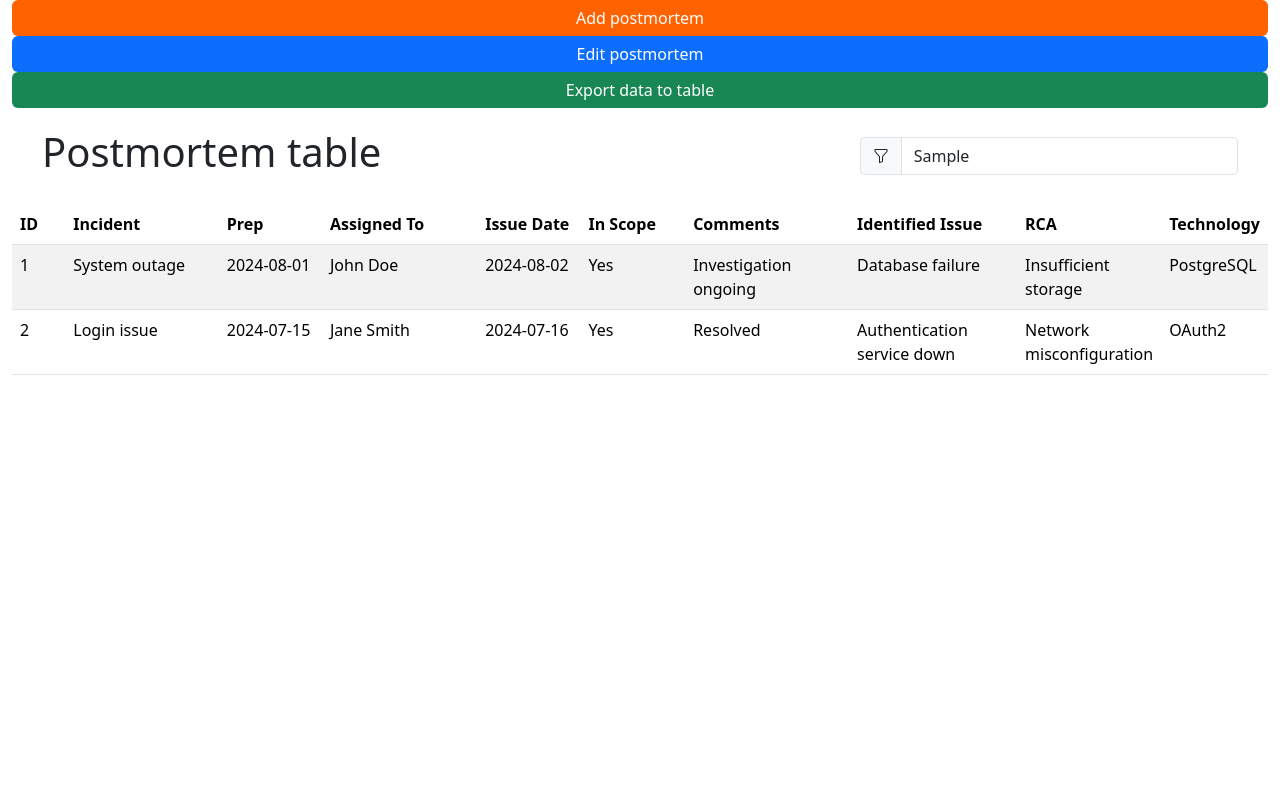
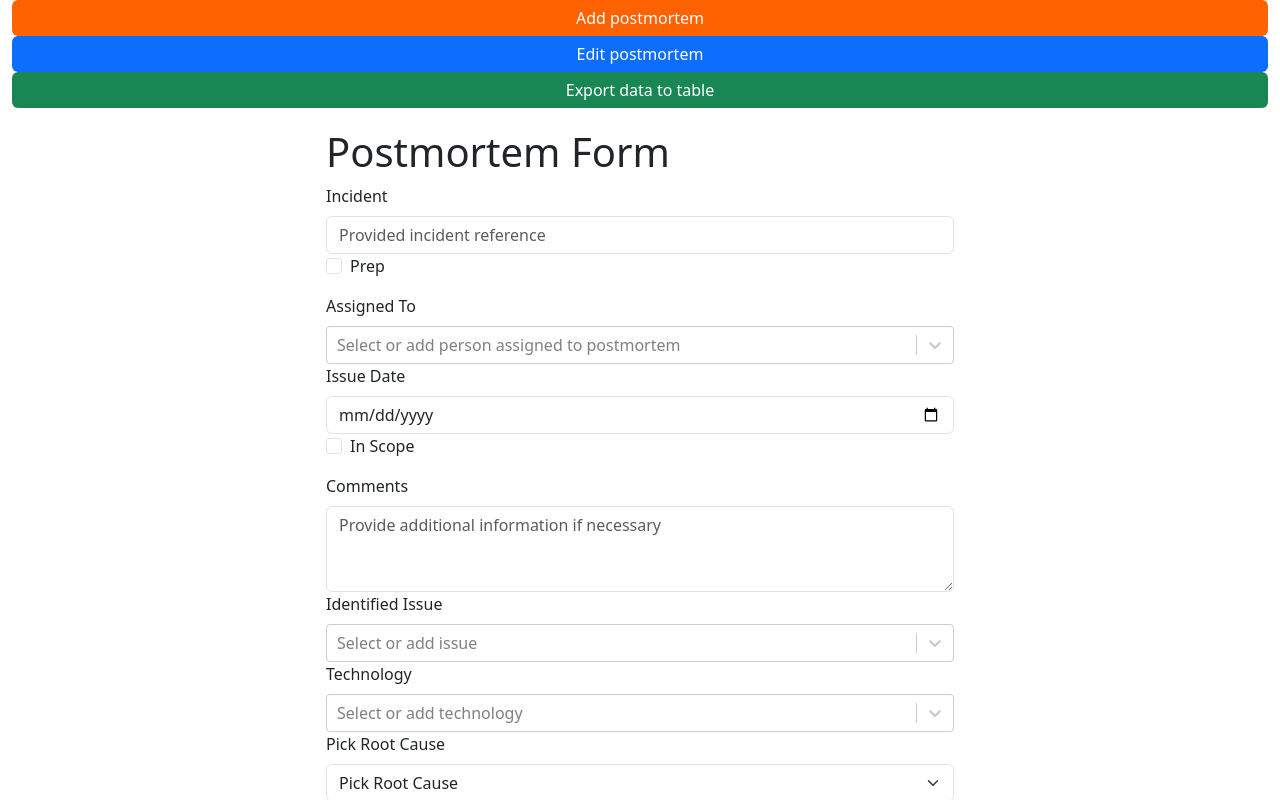
Before and after one commit to merdzikdominik/postmortems_react, a React (Create React App) app: page / in a window 1280 px wide. Both pictures are taken after typing "Sample" into the empty fields and a click on the button "Add postmortem". Shown: the top 800 px of the page. Built offline with nearby package versions, Linux system fonts and the light colour scheme.

Commit message:
first page done

```diff
--- a/package.json
+++ b/package.json
@@ -11,6 +11,7 @@
     "react-bootstrap": "^2.10.4",
     "react-dom": "^18.3.1",
     "react-scripts": "5.0.1",
+    "react-select": "^5.8.0",
     "web-vitals": "^2.1.4"
   },
   "scripts": {
@@ -36,5 +37,8 @@
       "last 1 firefox version",
       "last 1 safari version"
     ]
+  },
+  "devDependencies": {
+    "@babel/plugin-proposal-private-property-in-object": "^7.21.11"
   }
 }
--- a/src/App.js
+++ b/src/App.js
@@ -1,30 +1,49 @@
-import './App.css';
+import React, { useState } from "react";
 import AddPostmortem from './components/AddPostmortem/AddPostmortem';
+import AddPostmortemForm from "./components/AddPostmortem/AddPostmortemForm";
 import EditPostmortem from './components/EditPostmortem/EditPostmortem';
 import ExportData from './components/ExportData/ExportaData';
 import PostmortemTable from './components/PostmortemTable/PostmortemTable';
 import { FormControl, InputGroup } from 'react-bootstrap';
+import './App.css';
 
 function App() {
+  const [isForm, setIsForm] = useState(false);
+  const [filterText, setFilterText] = useState("");
+
+  const handleShowForm = () => {
+    setIsForm(!isForm);
+  };
+
+  const handleFilterChange = (e) => {
+    setFilterText(e.target.value);
+  };
+
   return (
     <div className="container">
       <div>
-        <AddPostmortem />
+        <AddPostmortem onClick={handleShowForm} />
         <EditPostmortem />
         <ExportData />
       </div>
+      {isForm ? <AddPostmortemForm /> : ''}
       <div className="filter-container">
-        <h1>Postmortem table</h1>
+        <h2>Postmortem table</h2>
         <div style={{ width: "100%", display: "flex", flexDirection: "row" }}>
           <InputGroup.Text style={{ borderRadius: "5px 0 0 5px", borderRight: "none" }}>
             <svg xmlns="http://www.w3.org/2000/svg" width="16" height="16" fill="currentColor" className="bi bi-funnel" viewBox="0 0 16 16">
-                <path d="M1.5 1.5A.5.5 0 0 1 2 1h12a.5.5 0 0 1 .5.5v2a.5.5 0 0 1-.128.334L10 8.692V13.5a.5.5 0 0 1-.342.474l-3 1A.5.5 0 0 1 6 14.5V8.692L1.628 3.834A.5.5 0 0 1 1.5 3.5zm1 .5v1.308l4.372 4.858A.5.5 0 0 1 7 8.5v5.306l2-.666V8.5a.5.5 0 0 1 .128-.334L13.5 3.308V2z"/>
+              <path d="M1.5 1.5A.5.5 0 0 1 2 1h12a.5.5 0 0 1 .5.5v2a.5.5 0 0 1-.128.334L10 8.692V13.5a.5.5 0 0 1-.342.474l-3 1A.5.5 0 0 1 6 14.5V8.692L1.628 3.834A.5.5 0 0 1 1.5 3.5zm1 .5v1.308l4.372 4.858A.5.5 0 0 1 7 8.5v5.306l2-.666V8.5a.5.5 0 0 1 .128-.334L13.5 3.308V2z"/>
             </svg>
           </InputGroup.Text>
-          <FormControl style={{ borderRadius: "0 5px 5px 0" }} placeholder="Filter for incident or user" />
+          <FormControl
+            style={{ borderRadius: "0 5px 5px 0" }}
+            placeholder="Filter for incident or user"
+            value={filterText}
+            onChange={handleFilterChange}
+          />
         </div>
       </div>
-      <PostmortemTable />
+      <PostmortemTable filterText={filterText} />
     </div>
   );
 }
--- a/src/components/AddPostmortem/AddPostmortem.jsx
+++ b/src/components/AddPostmortem/AddPostmortem.jsx
@@ -1,10 +1,11 @@
-import React from "react"
+import React, { useState } from "react"
 import { Button } from "react-bootstrap"
 
-const AddPostmortem = () => {
+const AddPostmortem = ({ onClick }) => {
+
     return (
         <div>
-            <Button className="w-100" style={{backgroundColor: "#ff6200", border: "none"}}>Add postmortem</Button>
+            <Button className="w-100" style={{backgroundColor: "#ff6200", border: "none"}} onClick={onClick}>Add postmortem</Button>
         </div>
     )
 }
--- /dev/null
+++ b/src/components/AddPostmortem/AddPostmortemForm.jsx
@@ -0,0 +1,96 @@
+import React from "react";
+import DynamicSelect from "../utils/AddableSelect";
+import { Form, Button } from "react-bootstrap";
+
+const items = [
+    { value: "Caused by Change", label: "Caused by Change" },
+    { value: "Data error", label: "Data error" },
+    { value: "Provider error", label: "Provider error" },
+];
+
+const availableAssignedToOptions = [
+    { value: 'RaAd', label: 'RaAd' },
+    { value: 'JaBe', label: 'JaBe' },
+    { value: 'PiCz', label: 'PiCz' },
+    { value: 'ZuDą', label: 'ZuDą' },
+    { value: 'AdGo', label: 'AdGo' },
+    { value: 'ArIr', label: 'ArIr' },
+    { value: 'GrKo', label: 'GrKo' },
+    { value: 'KrLa', label: 'KrLa' },
+    { value: 'MiŁu', label: 'MiŁu' },
+    { value: 'DoMe', label: 'DoMe' },
+    { value: 'MaSi', label: 'MaSi' },
+    { value: 'ToWi', label: 'ToWi' },
+    { value: 'RaZa', label: 'RaZa' },
+    { value: 'MaZi', label: 'MaZi' },
+];
+
+const issueDropdown = [
+    "Caused by Change",
+    "Data error",
+    "Provider error",
+    "Business User error",
+    "Security - Access",
+    "Security - Other",
+    "Security - Lost/stolen",
+    "Power failure",
+    "Capacity issue",
+    "Design issue",
+    "External cause",
+    "Application error",
+    "Infrastructure error",
+    "Unknown"
+];
+
+const AddPostmortemForm = () => {
+    return (
+        <div style={{ width: "50%", margin: "20px auto" }}>
+            <h1>Postmortem Form</h1>
+            <Form>
+                <Form.Group className="mb-3">
+                    <Form.Label htmlFor="incidentInput">Incident</Form.Label>
+                    <Form.Control id="incidentInput" placeholder="Provided incident reference" />
+
+                    <Form.Group className="mb-3" controlId="prepCheckbox">
+                        <Form.Check type="checkbox" label="Prep" />
+                    </Form.Group>
+
+                    <DynamicSelect items={availableAssignedToOptions} type="person assigned to postmortem" label="Assigned To" />
+
+                    <Form.Label htmlFor="issueDateInput">Issue Date</Form.Label>
+                    <Form.Control type="date" id="issueDateInput" />
+
+                    <Form.Group className="mb-3" controlId="inScopeCheckbox">
+                        <Form.Check type="checkbox" label="In Scope" />
+                    </Form.Group>
+
+                    <Form.Label htmlFor="commentsTextarea">Comments</Form.Label>
+                    <Form.Control as="textarea" id="commentsTextarea" placeholder="Provide additional information if necessary" rows={3} />
+
+                    <DynamicSelect items={items} type="issue" label="Identified Issue" />
+                    <DynamicSelect items={items} type="technology" label="Technology" />
+
+                    <Form.Label htmlFor="rca">Pick Root Cause</Form.Label>
+                    <Form.Select id="rca" defaultValue="">
+                        <option value="" disabled>
+                            Pick Root Cause
+                        </option>
+                        {issueDropdown.map((rca, index) => (
+                            <option key={index} value={rca}>
+                                {rca}
+                            </option>
+                        ))}
+                    </Form.Select>
+                </Form.Group>
+
+                <Form.Group className="mb-3">
+                    <Button type="submit" style={{ width: "100%", backgroundColor: "#ff6200", border: "none" }}>
+                        Add Info
+                    </Button>
+                </Form.Group>
+            </Form>
+        </div>
+    );
+};
+
+export default AddPostmortemForm;
--- a/src/components/PostmortemTable/PostmortemTable.jsx
+++ b/src/components/PostmortemTable/PostmortemTable.jsx
@@ -1,12 +1,32 @@
 import React, { useState } from "react";
 import { Table } from "react-bootstrap";
+import Pagination from 'react-bootstrap/Pagination';
 import dumbData from "../../dumb_data.json";
 
-const PostmortemTable = () => {
+const PostmortemTable = ({ filterText }) => {
     const [data] = useState(dumbData.postmortems);
+    const [currentPage, setCurrentPage] = useState(1);
+    const itemsPerPage = 10;
+
+    const filteredData = data.filter((row) =>
+        row.incident.toLowerCase().includes(filterText.toLowerCase()) ||
+        row.assigned_to.toLowerCase().includes(filterText.toLowerCase())
+    );
+
+    const totalPages = Math.ceil(filteredData.length / itemsPerPage);
+
+    const indexOfLastItem = currentPage * itemsPerPage;
+    const indexOfFirstItem = indexOfLastItem - itemsPerPage;
+
+    const currentItems = filteredData.slice(indexOfFirstItem, indexOfLastItem);
+
+    const handlePageChange = (pageNumber) => {
+        setCurrentPage(pageNumber);
+    };
 
     return (
-        <Table striped>
+        <>
+            <Table>
                 <thead>
                     <tr>
                         <th style={{ width: "5%" }}>ID</th>
@@ -22,7 +42,7 @@ const PostmortemTable = () => {
                     </tr>
                 </thead>
                 <tbody>
-                {data.map((row) => (
+                    {currentItems.map((row) => (
                         <tr key={row.id}>
                             <td>{row.id}</td>
                             <td>{row.incident}</td>
@@ -38,6 +58,25 @@ const PostmortemTable = () => {
                     ))}
                 </tbody>
             </Table>
+
+            <Pagination>
+                <Pagination.First onClick={() => handlePageChange(1)} disabled={currentPage === 1} />
+                <Pagination.Prev onClick={() => handlePageChange(currentPage - 1)} disabled={currentPage === 1} />
+
+                {[...Array(totalPages)].map((_, idx) => (
+                    <Pagination.Item
+                        key={idx + 1}
+                        active={idx + 1 === currentPage}
+                        onClick={() => handlePageChange(idx + 1)}
+                    >
+                        {idx + 1}
+                    </Pagination.Item>
+                ))}
+
+                <Pagination.Next onClick={() => handlePageChange(currentPage + 1)} disabled={currentPage === totalPages} />
+                <Pagination.Last onClick={() => handlePageChange(totalPages)} disabled={currentPage === totalPages} />
+            </Pagination>
+        </>
     );
 };
 
--- /dev/null
+++ b/src/components/utils/AddableSelect.jsx
@@ -0,0 +1,28 @@
+import React, { useState } from "react";
+import CreatableSelect from "react-select/creatable";
+import { Form } from "react-bootstrap";
+
+const DynamicSelect = ({ items, type, label }) => {
+  const [options, setOptions] = useState(items);
+
+  const handleCreateOption = (inputValue) => {
+    const newOption = { value: inputValue, label: inputValue };
+    setOptions((prevOptions) => [...prevOptions, newOption]);
+  };
+
+  return (
+    <div>
+      <Form.Group controlId="select">
+        <Form.Label>{label}</Form.Label>
+        <CreatableSelect
+          isMulti
+          options={options}
+          onCreateOption={handleCreateOption}
+          placeholder={`Select or add ${type}`}
+        />
+      </Form.Group>
+    </div>
+  );
+};
+
+export default DynamicSelect;
```
Also changed, not shown: 1 other file (tests, documents, lock files or other folders). Lines whose indentation alone changed are shown as unchanged.
